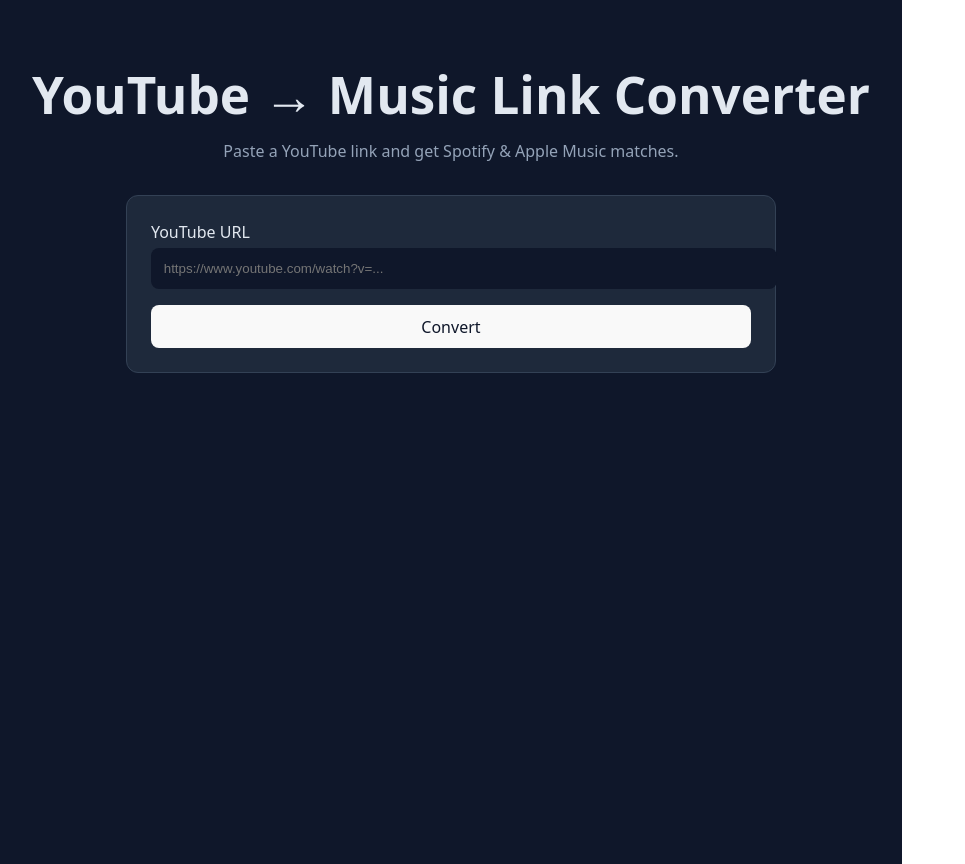
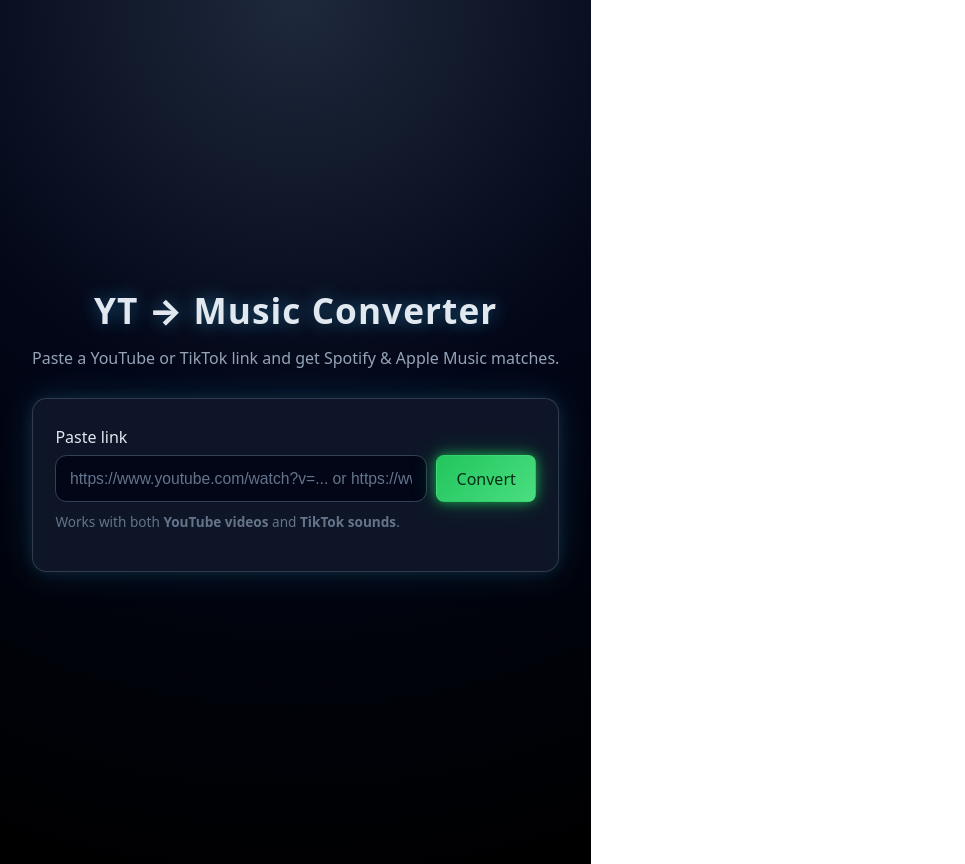
Before and after one commit to mcvizzy/yt-to-spotify-frontend, a React (Vite) app: page / in a window 1280 px wide. Shown: the whole page, without its empty margins (0-965 px from the left). Built offline with nearby package versions, Linux system fonts and the light colour scheme.

Commit message:
Neon UI, confidence bar, symmetrical input, platform labels

```diff
--- a/src/App.css
+++ b/src/App.css
@@ -1,114 +1,304 @@
+/* Overall layout */
 .app {
   min-height: 100vh;
+  margin: 0;
   padding: 2rem;
-  background: #0f172a;
+  background: radial-gradient(circle at top, #1e293b 0, #020617 45%, #000 100%);
   color: #e2e8f0;
-  font-family: system-ui, sans-serif;
+  font-family: system-ui, -apple-system, BlinkMacSystemFont, sans-serif;
+  display: flex;
+  justify-content: center;
+  align-items: center;
 }
 
-h1 {
+.app-inner {
+  width: 100%;
+  max-width: 680px;
+}
+
+/* Title and subtitle */
+.app-title {
   text-align: center;
   margin-bottom: 0.5rem;
-  font-size: 2rem;
+  font-size: 2.2rem;
+  font-weight: 800;
+  letter-spacing: 0.03em;
+  text-shadow: 0 0 18px rgba(56, 189, 248, 0.45);
 }
 
 .subtitle {
   text-align: center;
-  margin-bottom: 2rem;
+  margin-bottom: 1.75rem;
   color: #94a3b8;
 }
 
+/* Cards */
 .card {
-  background: #1e293b;
-  padding: 1.5rem;
-  border-radius: 0.75rem;
-  border: 1px solid #334155;
-  max-width: 600px;
-  margin: 0 auto;
+  background: rgba(15, 23, 42, 0.95);
+  border-radius: 0.9rem;
+  border: 1px solid rgba(51, 65, 85, 0.9);
+  box-shadow:
+    0 0 35px rgba(56, 189, 248, 0.18),
+    0 0 12px rgba(15, 23, 42, 0.85);
+  padding: 1.6rem 1.4rem;
+  box-sizing: border-box;
 }
 
+.input-card {
+  margin: 0 auto 1.5rem auto;
+}
+
+.result-card {
+  margin: 1rem auto 0 auto;
+}
+
+/* Form */
 label {
   display: block;
-  margin-bottom: 0.3rem;
+  margin-bottom: 0.4rem;
+  font-weight: 500;
+}
+
+.input-row {
+  display: flex;
+  gap: 0.6rem;
+  align-items: stretch;
+}
+
+.input-row input {
+  flex: 1;
 }
 
 input {
-  width: 100%;
-  padding: 0.8rem;
-  border-radius: 0.5rem;
-  border: none;
-  margin-bottom: 1rem;
-  background: #0f172a;
-  color: #fff;
+  padding: 0.85rem;
+  border-radius: 0.7rem;
+  border: 1px solid #334155;
+  background: #020617;
+  color: #e2e8f0;
+  font-size: 0.98rem;
+  outline: none;
+  box-sizing: border-box;
+}
+
+input::placeholder {
+  color: #64748b;
+}
+
+input:focus {
+  border-color: #38bdf8;
+  box-shadow: 0 0 0 1px rgba(56, 189, 248, 0.6);
 }
 
 button {
-  width: 100%;
-  padding: 0.9rem;
-  background: #22c55e;
+  padding: 0.85rem 1.3rem;
+  border-radius: 0.7rem;
   border: none;
-  border-radius: 0.5rem;
-  font-weight: bold;
+  background: linear-gradient(135deg, #22c55e, #4ade80);
+  color: #052e16;
+  font-weight: 700;
   cursor: pointer;
-  color: #0f172a;
+  font-size: 0.98rem;
+  white-space: nowrap;
+  box-shadow:
+    0 0 12px rgba(34, 197, 94, 0.7),
+    0 0 24px rgba(22, 163, 74, 0.4);
+  transition:
+    transform 0.1s ease,
+    box-shadow 0.15s ease,
+    filter 0.15s ease;
 }
 
+button:hover {
+  filter: brightness(1.05);
+  box-shadow:
+    0 0 14px rgba(74, 222, 128, 0.9),
+    0 0 28px rgba(22, 163, 74, 0.5);
+}
+
+button:active {
+  transform: scale(0.97);
+}
+
+button:disabled {
+  opacity: 0.7;
+  cursor: wait;
+  box-shadow: none;
+}
+
+.input-hint {
+  margin-top: 0.6rem;
+  font-size: 0.85rem;
+  color: #64748b;
+}
+
+/* Error text */
 .error {
   color: #f87171;
   text-align: center;
   margin-top: 1rem;
 }
 
-.result {
-  margin-top: 2rem;
+/* Platform pill */
+.platform-pill {
+  display: inline-block;
+  padding: 0.25rem 0.6rem;
+  border-radius: 999px;
+  font-size: 0.8rem;
+  background: rgba(15, 23, 42, 0.9);
+  border: 1px solid rgba(148, 163, 184, 0.85);
+  color: #cbd5f5;
+  margin-bottom: 0.6rem;
 }
 
-.confidence-display {
-  margin-top: 1rem;
-  font-size: 1.1rem;
-  font-weight: bold;
+/* Headings in result */
+.result-card h2 {
+  margin-top: 0.2rem;
+  margin-bottom: 0.7rem;
+}
+
+/* Confidence block */
+.confidence-section {
+  margin-top: 0.8rem;
+}
+
+.confidence-text {
+  font-weight: 700;
   text-align: center;
+  margin-bottom: 0.35rem;
 }
 
 /* Confidence colors */
 .conf-green {
   color: #4ade80;
 }
+
 .conf-yellow {
   color: #facc15;
 }
+
 .conf-orange {
   color: #fb923c;
 }
+
 .conf-red {
   color: #f87171;
 }
 
+/* Confidence bar */
+.confidence-bar {
+  width: 100%;
+  height: 10px;
+  border-radius: 999px;
+  background: #020617;
+  border: 1px solid #1e293b;
+  overflow: hidden;
+}
+
+.confidence-bar-fill {
+  height: 100%;
+  border-radius: 999px;
+  transition: width 0.35s ease-out;
+}
+
+/* Fill colored by same confidence classes */
+.confidence-bar-fill.conf-green {
+  background: linear-gradient(90deg, #22c55e, #4ade80);
+  box-shadow: 0 0 12px rgba(34, 197, 94, 0.8);
+}
+
+.confidence-bar-fill.conf-yellow {
+  background: linear-gradient(90deg, #facc15, #fbbf24);
+  box-shadow: 0 0 10px rgba(250, 204, 21, 0.8);
+}
+
+.confidence-bar-fill.conf-orange {
+  background: linear-gradient(90deg, #fb923c, #f97316);
+  box-shadow: 0 0 10px rgba(249, 115, 22, 0.8);
+}
+
+.confidence-bar-fill.conf-red {
+  background: linear-gradient(90deg, #f87171, #ef4444);
+  box-shadow: 0 0 10px rgba(248, 113, 113, 0.8);
+}
+
+/* Links section */
 .links {
   display: flex;
   flex-direction: column;
-  gap: 0.75rem;
-  margin-top: 1rem;
+  gap: 0.8rem;
+  margin-top: 1.15rem;
 }
 
 .link-button {
   display: block;
   text-align: center;
-  padding: 0.75rem;
-  border-radius: 0.5rem;
-  font-weight: bold;
+  padding: 0.8rem;
+  border-radius: 0.75rem;
+  font-weight: 700;
   text-decoration: none;
-  color: white;
+  color: #0b1120;
+  font-size: 0.98rem;
+  box-shadow:
+    0 0 14px rgba(15, 23, 42, 0.7),
+    0 0 22px rgba(15, 23, 42, 0.5);
+  transition:
+    transform 0.08s ease,
+    box-shadow 0.15s ease,
+    filter 0.15s ease;
 }
 
+/* Individual platform colors */
 .link-button.spotify {
-  background: #1db954;
+  background: linear-gradient(135deg, #1db954, #4ade80);
+  color: #022c22;
+  box-shadow:
+    0 0 16px rgba(34, 197, 94, 0.75),
+    0 0 28px rgba(22, 163, 74, 0.45);
 }
 
 .link-button.apple {
-  background: #fa586a;
+  background: linear-gradient(135deg, #fb7185, #f97316);
+  color: #130016;
+  box-shadow:
+    0 0 16px rgba(248, 113, 113, 0.7),
+    0 0 28px rgba(249, 115, 22, 0.45);
 }
 
 .link-button.soundcloud {
-  background: #ff7700;
+  background: linear-gradient(135deg, #f97316, #facc15);
+  color: #1f1300;
+  box-shadow:
+    0 0 16px rgba(249, 115, 22, 0.7),
+    0 0 26px rgba(234, 179, 8, 0.5);
 }
+
+.link-button:hover {
+  filter: brightness(1.03);
+  transform: translateY(-1px);
+  box-shadow:
+    0 0 18px rgba(148, 163, 184, 0.4),
+    0 0 28px rgba(15, 23, 42, 0.9);
+}
+
+.link-button:active {
+  transform: translateY(1px) scale(0.99);
+}
+
+/* Mobile adjustments */
+@media (max-width: 640px) {
+  .app {
+    padding: 1.5rem 1rem;
+  }
+
+  .card {
+    padding: 1.35rem 1rem;
+  }
+
+  .input-row {
+    flex-direction: column;
+  }
+
+  button {
+    width: 100%;
+  }
+}
--- a/src/App.jsx
+++ b/src/App.jsx
@@ -13,7 +13,7 @@
     setResults(null);
 
     if (!youtubeUrl.trim()) {
-      setError("Please paste a YouTube link.");
+      setError("Please paste a YouTube or TikTok link.");
       return;
     }
 
@@ -40,45 +40,91 @@
     }
   };
 
-  // Color confidence based on strength
-  const confidenceColor = (value) => {
+  const confidenceClass = (value) => {
     if (value >= 90) return "conf-green";
     if (value >= 75) return "conf-yellow";
     if (value >= 50) return "conf-orange";
     return "conf-red";
   };
 
+  const platformLabel = (platform) => {
+    if (platform === "youtube") return "YouTube link detected";
+    if (platform === "tiktok") return "TikTok sound detected";
+    return "Unknown source";
+  };
+
   return (
     <div className="app">
-      <h1>YouTube → Music Link Converter</h1>
-      <p className="subtitle">Paste a YouTube link and get Spotify & Apple Music matches.</p>
+      <div className="app-inner">
+        <h1 className="app-title">YT → Music Converter</h1>
+        <p className="subtitle">
+          Paste a YouTube or TikTok link and get Spotify &amp; Apple Music matches.
+        </p>
 
-      <form onSubmit={handleConvert} className="card">
-        <label htmlFor="youtube">YouTube URL</label>
+        <form onSubmit={handleConvert} className="card input-card">
+          <label htmlFor="youtube">Paste link</label>
+          <div className="input-row">
             <input
               id="youtube"
               type="url"
-          placeholder="https://www.youtube.com/watch?v=..."
+              placeholder="https://www.youtube.com/watch?v=... or https://www.tiktok.com/..."
               value={youtubeUrl}
               onChange={(e) => setYoutubeUrl(e.target.value)}
             />
             <button disabled={loading} type="submit">
               {loading ? "Converting..." : "Convert"}
             </button>
+          </div>
+          <p className="input-hint">
+            Works with both <strong>YouTube videos</strong> and{" "}
+            <strong>TikTok sounds</strong>.
+          </p>
         </form>
 
         {error && <p className="error">{error}</p>}
 
         {results && (
-        <div className="result card">
-          <h2>Results</h2>
+          <div className="card result-card">
+            <div className="platform-pill">
+              {platformLabel(results.platform)}
+            </div>
 
-          <p><strong>YouTube Title:</strong> {results.youtubeTitle}</p>
-          <p><strong>Search Query:</strong> {results.cleanedQuery}</p>
+            <h2>Match Result</h2>
 
-          <p className={`confidence-display ${confidenceColor(results.confidence)}`}>
+            <p>
+              <strong>Title:</strong> {results.youtubeTitle}
+            </p>
+            {results.artist && (
+              <p>
+                <strong>Artist:</strong> {results.artist}
+              </p>
+            )}
+            <p>
+              <strong>Search Query:</strong> {results.cleanedQuery}
+            </p>
+
+            <div className="confidence-section">
+              <div
+                className={`confidence-text ${confidenceClass(
+                  results.confidence
+                )}`}
+              >
                 {results.confidence}% match confidence
-          </p>
+              </div>
+              <div className="confidence-bar">
+                <div
+                  className={`confidence-bar-fill ${confidenceClass(
+                    results.confidence
+                  )}`}
+                  style={{
+                    width: `${Math.min(
+                      Math.max(results.confidence || 0, 0),
+                      100
+                    )}%`,
+                  }}
+                />
+              </div>
+            </div>
 
             <div className="links">
               {results.spotifyUrl && (
@@ -117,6 +163,7 @@
           </div>
         )}
       </div>
+    </div>
   );
 }
 
```
Lines whose indentation alone changed are shown as unchanged.
